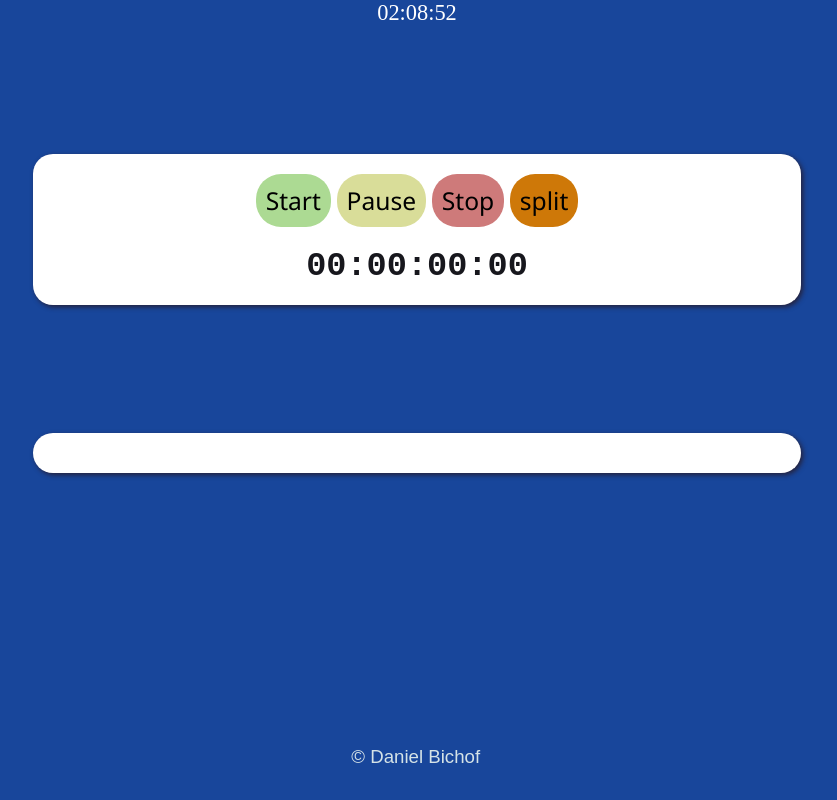
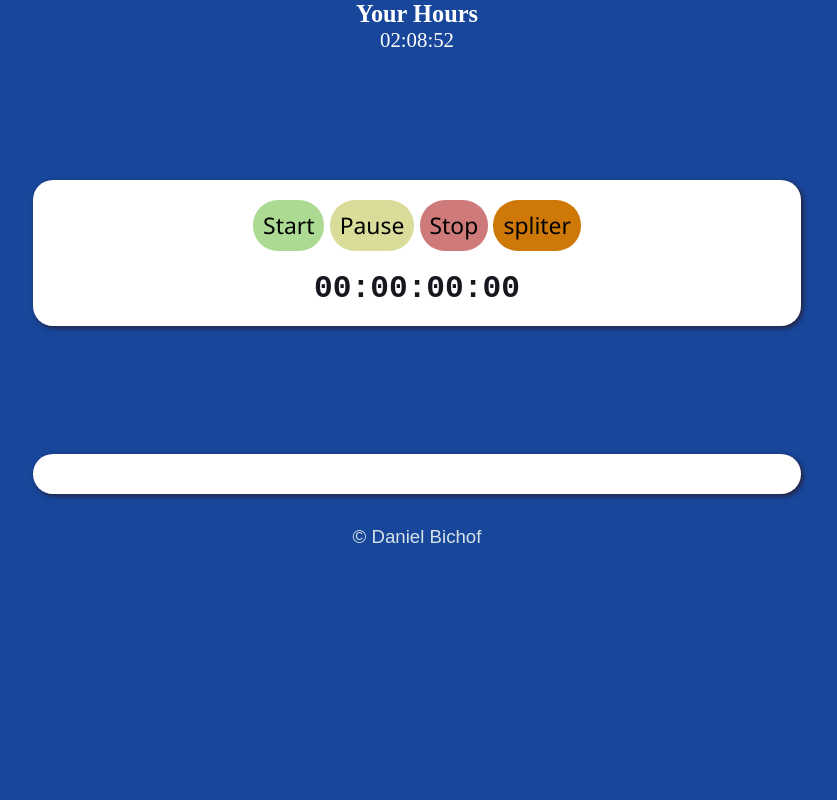
Before and after one commit to Daniel-Bichof/Cronometro, a plain HTML site: page page/index.html in a window 1280 px wide. Shown: the whole page, without its empty margins (223-1060 px from the left). Drawn offline with Linux system fonts and the light colour scheme.

Commit message:
terminando o spliter

```diff
--- a/page/index.html
+++ b/page/index.html
@@ -13,13 +13,14 @@
 
 <body>
   <div class="container">
+    <h3>Your Hours</h3>
     <div class="horario"></div>
   </div>
   <div class="crono">
     <button onclick="start()" class="bg-green">Start</button>
     <button onclick="pause()" class="bg-yellow">Pause</button>
     <button onclick="stopTimer()" class="bg-red">Stop</button>
-    <button onclick="TimeMarker()" class="bg-orange">split</button>
+    <button onclick="TimeMarker()" class="bg-orange">spliter</button>
     <h2 id="counter">00:00:00:00</h2>
   </div>
 
--- a/page/style.css
+++ b/page/style.css
@@ -7,7 +7,7 @@
 
 body{
     /* background-image: url("./images/background.jpg"); */
-    font-size: 1.4em;
+    font-size: clamp(1.2em, 1.3em, 2em);
     background: #18469b;
     height: 100vh;
     color: white;
@@ -15,21 +15,17 @@ body{
 }
 
 .container {
-    display: flex;
-    align-items: center;
-
+    text-align: center;
 
 }
 
 footer {
     font: normal 14pt arial;
-    margin-top: 1rem;
+    margin-top: 2rem;
+
     text-align: center;
     color: #d5e3e7;
-    position: absolute;
-    left: 1rem;
-    right: 1em;
-    bottom: 2rem;
+
 
 }
 
```
